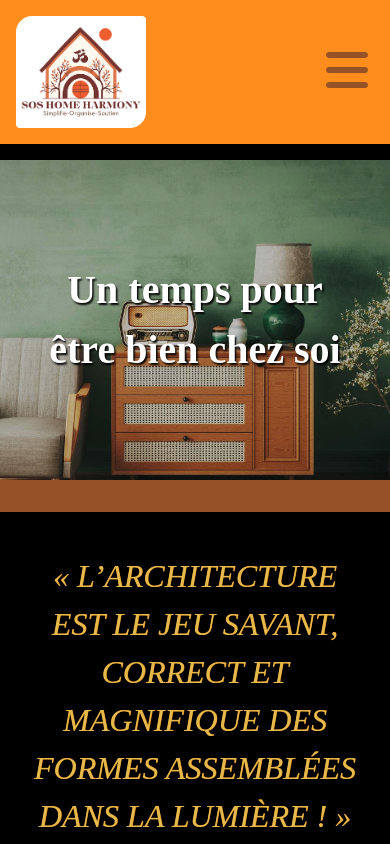
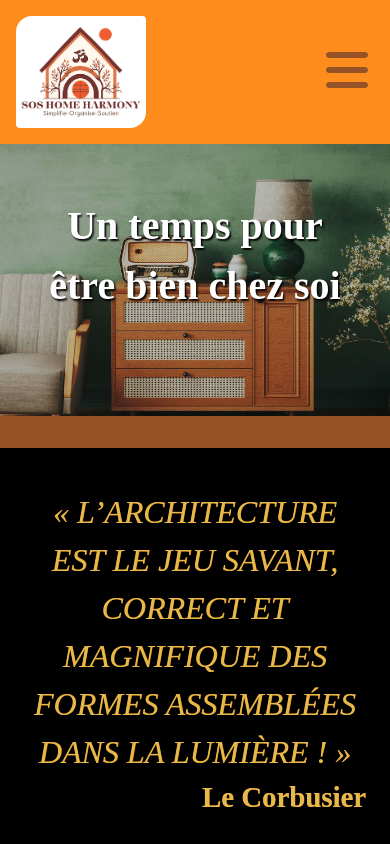
Before and after one commit to NicolasBaguet/SOS_Home_Chantier, a React (Vite) app: page / in a window 390 px wide. Shown: the top 844 px of the page. Built offline with nearby package versions, Linux system fonts and the light colour scheme; a web font is replaced by a local one.

Commit message:
ajust padding top hero mobile

```diff
--- a/src/components/App/App.scss
+++ b/src/components/App/App.scss
@@ -51,7 +51,7 @@ ul {
   min-height: 20em;
   padding-top: 5em;
   @media(max-width: 700px){
-    padding-top: 10em;
+    padding-top: 6em;
   }
   .filterblack{
     background-color: rgba(0, 0, 0, 0.2);
```
